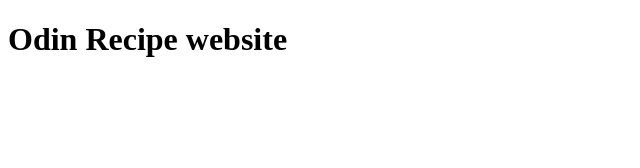
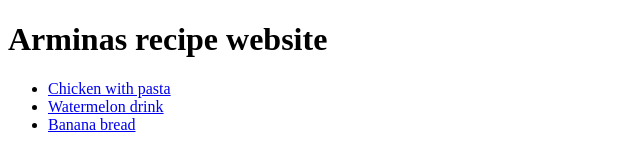
Before and after one commit to Armanis98/odin-recipes, a plain HTML site: page index.html in a window 1280 px wide. Shown: the whole page, without its empty margins (0-640 px from the left). Drawn offline with Linux system fonts and the light colour scheme.

Commit message:
Changes 1

```diff
--- a/index.html
+++ b/index.html
@@ -5,6 +5,12 @@
     <title>Recipe website</title>
 </head>
 <body>
-    <h1>Odin Recipe website</h1>
+    <h1>Arminas recipe website</h1>
+    <ul>
+        <li><a href="./recipes/chicken_with_pasta.html" target="_blank">Chicken with pasta</a></li>
+        <li><a href="./recipes/watermelon_drink.html" target="_blank">Watermelon drink</a></li>
+        <li><a href="./recipes/banana_bread.html" target="_blank">Banana bread</a></li>
+    </ul>
+
 </body>
 </html>
```
